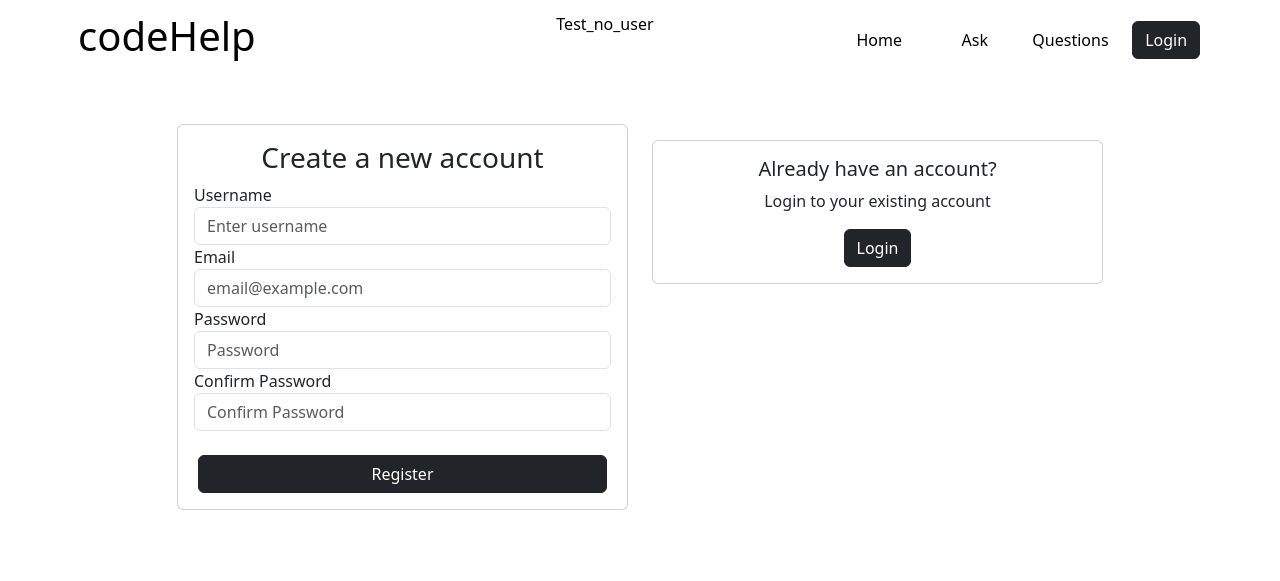
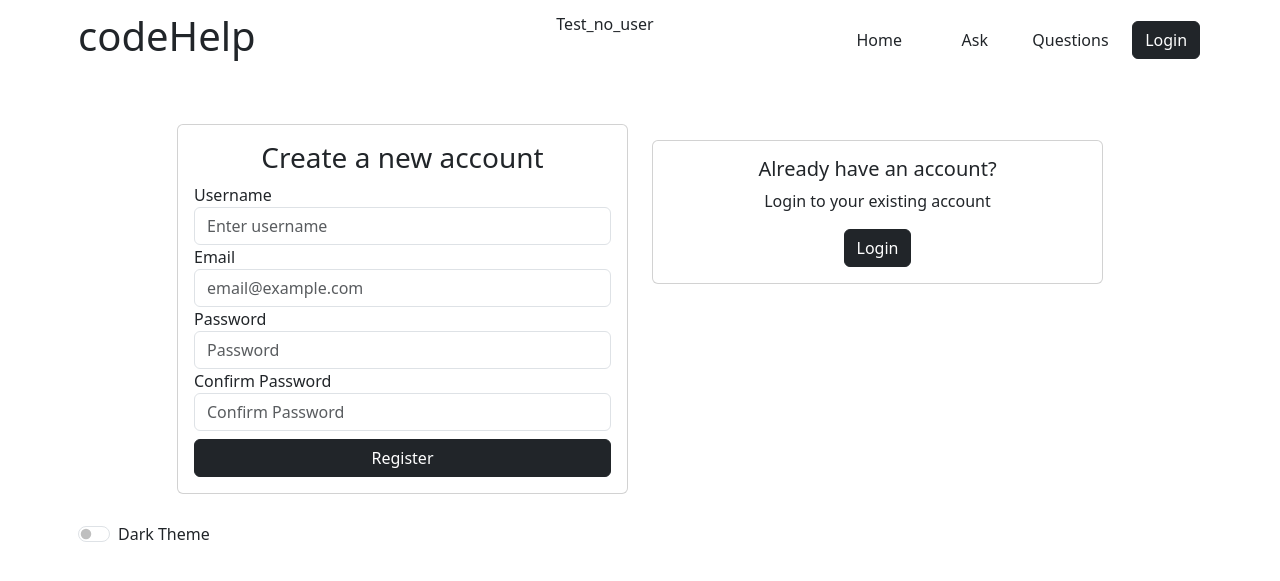
Before and after one commit to 23460542/CITS3403_GroupProject, a Flask app: page /signup in a window 1280 px wide. Shown: the top 581 px of the page. Run offline with Flask 3, Linux system fonts and the light colour scheme.

Commit message:
Added a simple dark theme toggle using css and jquery

```diff
--- /dev/null
+++ b/app/static/codeHelp.css
@@ -0,0 +1,13 @@
+.text-gray {
+    color: gray;
+}
+
+body {
+    background-color: #ffffff;
+    color: #212529;
+}
+
+body.dark-theme {
+    background-color: #000b16;
+    color: #ffffff;
+}
--- /dev/null
+++ b/app/static/codeHelp.js
@@ -0,0 +1,34 @@
+$(document).ready(function() {
+    // Function to apply light theme
+    function enableLightTheme() {
+        $('body').removeClass('dark-theme');
+        $('.btn2').removeClass('btn-light').addClass('btn-dark');
+        $('.btn-home, .btn-ask, .btn-questions').removeClass('text-white');
+        localStorage.setItem('theme', 'light');
+    }
+
+    // Function to apply dark theme
+    function enableDarkTheme() {
+        $('body').addClass('dark-theme');
+        $('.btn2').removeClass('btn-dark').addClass('btn-light');
+        $('.btn-home, .btn-ask, .btn-questions').addClass('text-white');
+        localStorage.setItem('theme', 'dark');
+    }
+
+    // Handle checkbox change event
+    $('#themeToggle').change(function() {
+        if (this.checked) {
+            enableDarkTheme();
+        } else {
+            enableLightTheme();
+        }
+    });
+
+    // Check initial theme and apply it
+    if (localStorage.getItem('theme') === 'dark') {
+        $('#themeToggle').prop('checked', true);
+        enableDarkTheme();
+    } else {
+        enableLightTheme();
+    }
+});
--- a/app/templates/base.html
+++ b/app/templates/base.html
@@ -10,12 +10,16 @@
 	<meta charset="utf-8">
 	<meta name="viewport" content="width=device-width, initial-scale=1">
 	<link href="https://cdn.jsdelivr.net/npm/bootstrap@5.3.3/dist/css/bootstrap.min.css" rel="stylesheet">
+    <link href="{{ url_for('static', filename='codeHelp.css') }}" rel="stylesheet">
+    <script src="https://code.jquery.com/jquery-3.5.1.slim.min.js"></script>
 	<script src="https://cdn.jsdelivr.net/npm/bootstrap@5.3.3/dist/js/bootstrap.bundle.min.js"></script>
+    <script src="{{ url_for('static', filename='codeHelp.js') }}"></script>
+
 </head>
 
 <body>
 <!-- Header for all pages -->
-    <div class="container p-2 my-1 bg-white text-black ">
+    <div class="container p-2 my-1">
         <div class="row">
             <div class="col-md-5 d-flex">
                 <h1>codeHelp</h1>
@@ -28,20 +32,20 @@
                 {% endif %}
             </div>
             <div class="col-md-1 d-flex align-items-center justify-content-center">
-                <a href="{{ url_for('index') }}" type="button" class="btn btn-home text-black">Home</a>
+                <a href="{{ url_for('index') }}" type="button" class="btn btn-home">Home</a>
             </div>
             <div class="col-md-1 d-flex align-items-center justify-content-center">
-                <a href="{{ url_for('newPost') }}" class="btn btn-home text-black">Ask</a>
+                <a href="{{ url_for('newPost') }}" class="btn btn-ask">Ask</a>
             </div>
             <div class="col-md-1 d-flex align-items-center justify-content-center">
-                <button type="button" class="btn btn-questions text-black">Questions</button>
+                <button type="button" class="btn btn-questions">Questions</button>
             </div>
 
             <div class="col-md-1 d-flex align-items-center justify-content-center">
                 {% if current_user.is_anonymous %}
-                <a href="{{ url_for('login') }}" type="button" class="btn btn-login btn-dark rounded text-white">Login</a>
+                <a href="{{ url_for('login') }}" type="button" class="btn btn2 btn-login btn-dark rounded">Login</a>
                 {% else %}
-                <a href="{{ url_for('logout') }}" type="button" class="btn btn-login btn-dark rounded text-white">Logout</a>
+                <a href="{{ url_for('logout') }}" type="button" class="btn btn2 btn-login btn-dark rounded">Logout</a>
                 {% endif %}
             </div>
         </div>
@@ -52,7 +56,14 @@
     </div>
 
 <!-- Footer for all pages -->
-    <div></div>
+    <footer class="footer mt-auto py-3">
+        <div class="container p-2 my-1">
+            <div class="form-check form-switch">
+                <input class="form-check-input" type="checkbox" id="themeToggle" value="light">
+                <label class="form-check-label" for="themeToggle">Dark Theme</label>
+            </div>
+        </div>
+    </footer>
 </body>
 
 </html>
--- a/app/templates/codeHelp.css
+++ /dev/null
@@ -1,6 +0,0 @@
-.link-dark {
-    text-decoration: none;
-}
-.text-gray {
-    color: gray;
-}
--- a/app/templates/newPost.html
+++ b/app/templates/newPost.html
@@ -15,7 +15,7 @@
             {{ form.body(class="form-control", rows="8") }}
         </div>
         <div class="form-group mt-2">
-            {{ form.submit(class="btn btn-dark rounded text-white") }}
+            {{ form.submit(class="btn btn2 btn-dark rounded") }}
         </div>
     </form>
 </div>
--- a/app/templates/signUpPage.html
+++ b/app/templates/signUpPage.html
@@ -25,10 +25,8 @@
                     <label for="confirm_password">Confirm Password</label>
                     {{ form.password2(class="form-control", id="password2", placeholder="Confirm Password") }}
                   </div>
-                <div class="form-group">
-                  <div class="row mx-1 mt-4">
-                      {{ form.submit(class="btn btn-dark rounded text-white") }}
-                  </div>
+                  <div class="form-group d-grid mt-2">
+                      {{ form.submit(class="btn btn-block btn2 btn-dark rounded") }}
                 </div>
               </form>
           </div>
@@ -40,7 +38,7 @@
             <h5 class="card-title text-center">Already have an account?</h5>
             <p class="card-text text-center">Login to your existing account</p>
             <div class="text-center">
-                <a href="{{ url_for('login') }}" type="button" class="btn btn-login btn-dark rounded text-white">Login</a>
+                <a href="{{ url_for('login') }}" type="button" class="btn btn2 btn-login btn-dark rounded">Login</a>
             </div>
           </div>
         </div>
--- a/app/templates/welcomePage.html
+++ b/app/templates/welcomePage.html
@@ -6,7 +6,7 @@
         <div class="col d-flex flex-column align-items-center">
             <h1 class="text-center text-bold">A Developer Forum <br> for the AI Age</h1>
             <p class="text-gray">Automate call to action</p>
-            <a href="{{ url_for('signup') }}" type="button" class="btn btn-dark rounded text-white">Sign Up Now</a>
+            <a href="{{ url_for('signup') }}" type="button" class="btn btn2 btn-dark rounded">Sign Up Now</a>
         </div>
     </div>
 </div>
```
Also changed, not shown: app/templates/loginPage.html (+3 -5 lines).
